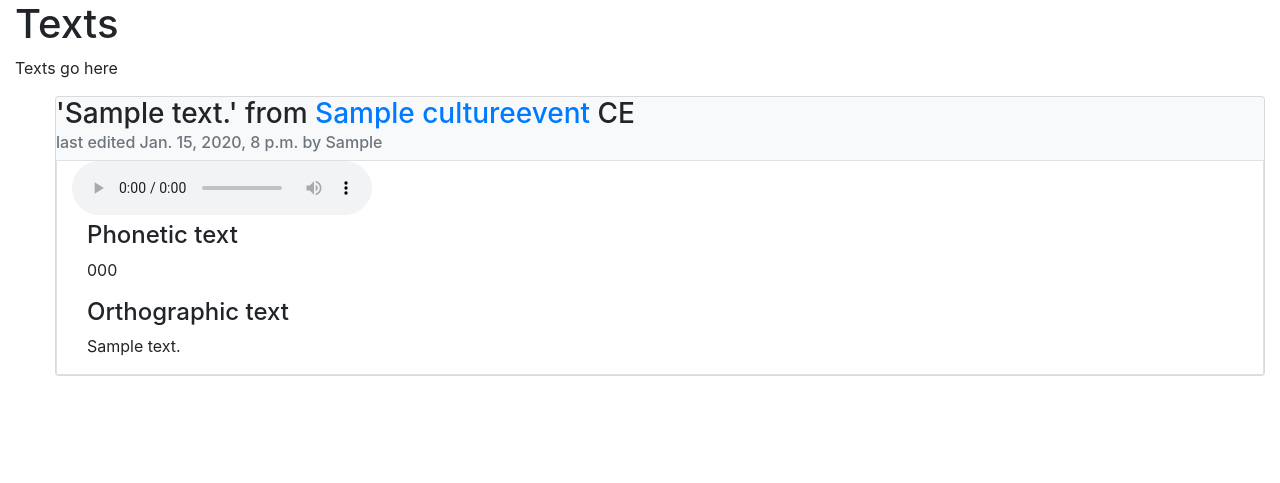
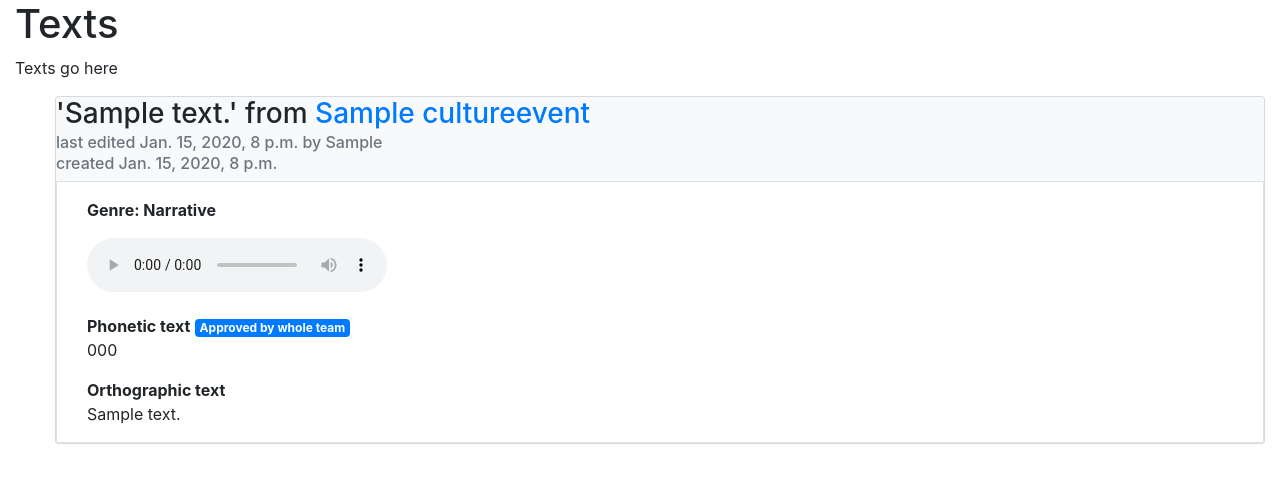
Before and after one commit to stevetasticsteve/CLA_Hub, a Django app: page /CE/texts in a window 1280 px wide. Shown: the part 110-593 px from the top of the page. Run offline with Django 3.2, Linux system fonts and the light colour scheme; tables that the repository leaves empty hold one stand-in row (values such as "Sample post"); some libraries are stand-ins or nearby versions.

Commit message:
Worked on displaying texts

```diff
--- a/CE/templates/CE/partial/text_detail.html
+++ b/CE/templates/CE/partial/text_detail.html
@@ -1,16 +1,41 @@
 <div class="container-fluid border bg-white">
 
-    {% if text.audio %}
-    <audio controls> <source src="{{text.audio.url}}"></audio>
-    {% endif %}
+        <div class="container-fluid">
+            <p></p>
+            {% if text.discourse_type %}
+            {% if text.discourse_type == '1' %}
+            <strong>Genre: Narrative</strong>
+            {% endif %}
+            {% endif %}
 
-        <div class="container-fluid">
+            {% if text.audio %}
+            <p></p>
+            <audio controls> <source src="{{text.audio.url}}"></audio>
+            <p></p>
+            {% endif %}
+
             {% if text.phonetic_text %}
-            <h4>Phonetic text</h4>
+            <strong>Phonetic text</strong>
+            {% if text.phonetic_standard == '1' %}
+            <span class="badge badge-danger">Unchecked</span>
+            {% endif %}
+            {% if text.phonetic_standard == '2' %}
+            <span class="badge badge-warning">Double checked by author</span>
+            {% endif %}
+            {% if text.phonetic_standard == '3' %}
+            <span class="badge badge-secondary">Checked by team mate</span>
+            {% endif %}
+            {% if text.phonetic_standard == '4' %}
+            <span class="badge badge-primary">Approved by whole team</span>
+            {% endif %}
+            {% if text.phonetic_standard == '5' %}
+            <span class="badge badge-success">Valid for discourse</span>
+            {% endif %}
             <p> {{ text.phonetic_text }}</p>
             {% endif %}
+
             {% if text.orthographic_text %}
-            <h4>Orthographic text</h4>
+            <strong>Orthographic text</strong>
             <p> {{ text.orthographic_text }}</p>
             {% endif %}
             </div>
--- a/CE/templates/CE/partial/text_list.html
+++ b/CE/templates/CE/partial/text_list.html
@@ -3,8 +3,9 @@
 {% for text in Texts %}
 <ul>
     <div class="card bg-light">
-        <h3>'{{text.text_title}}' from <a href="{% url 'CE:view' text.ce.pk %}">{{text.ce.title}}</a> CE</h3>
+        <h3>'{{text.text_title}}' from <a href="{% url 'CE:view' text.ce.pk %}">{{text.ce.title}}</a></h3>
         <h6 class="card-subtitle mb-2 text-muted">last edited {{text.last_modified}} by {{text.last_modified_by}}</h6>
+        <h6 class="card-subtitle mb-2 text-muted">created {{text.date_created}}</h6>
         {% include 'CE/partial/text_detail.html' %}
     </div>
 </ul>
```
Also changed, not shown: Todo.md (+2 -0 lines).
